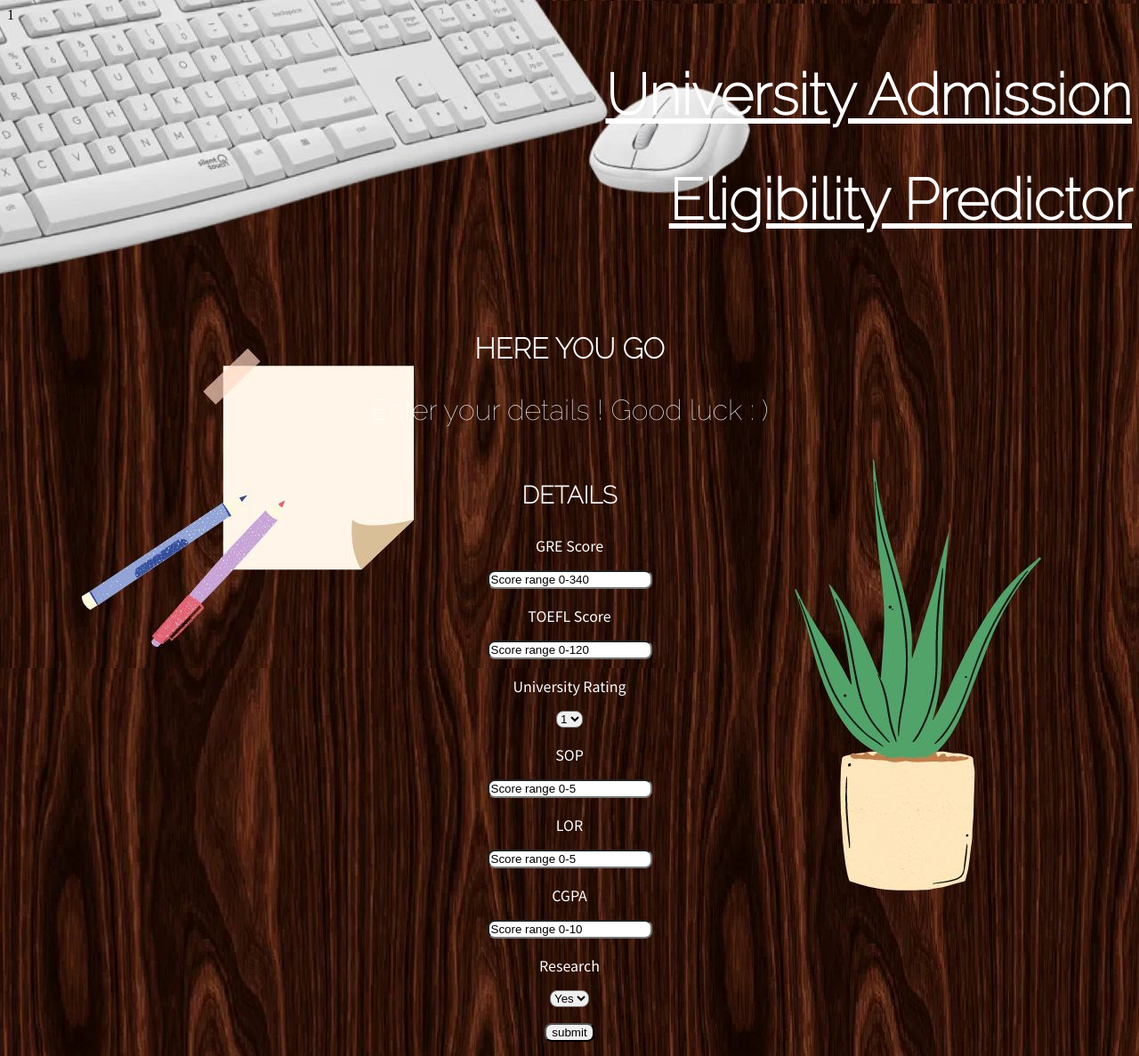
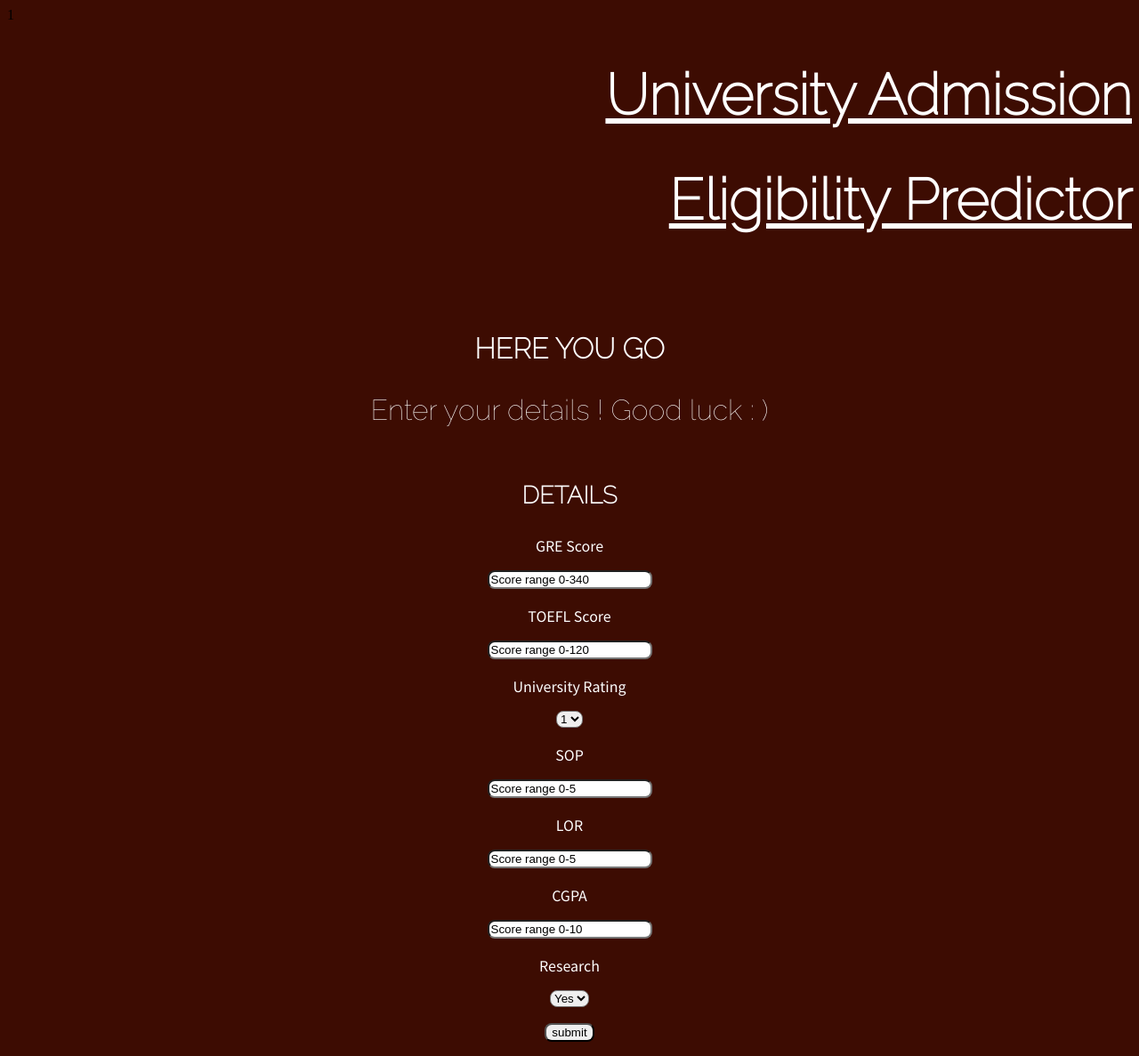
Before and after one commit to Anahom/IBM-Project-6810-1658838168, a Flask app: page / in a window 1280 px wide. Shown: the whole page at 89% size. Run offline with Flask 2, Linux system fonts and the light colour scheme; parts of the project's set-up code (start-up, migrations or seed data) failed here and were passed over.

Commit message:
Update index.html

```diff
--- a/FINAL DELIVERABLES/PROJECT/UNIVERSITY_ADMIT_PREDICTOR/TEMPLATES/index.html
+++ b/FINAL DELIVERABLES/PROJECT/UNIVERSITY_ADMIT_PREDICTOR/TEMPLATES/index.html
@@ -7,9 +7,6 @@
 <link href="https://fonts.googleapis.com/css2?family=Raleway:wght@100&display=swap" rel="stylesheet">
 <link href="https://fonts.googleapis.com/css2?family=Noto+Sans+HK:wght@500&display=swap" rel="stylesheet">
 <style type="text/css">
-	body{
-		background-image: url("background.jpg")
-	}
 
 	h1,h2{
 		font-family: 'Raleway', sans-serif;
@@ -36,7 +33,7 @@
 	}
 
 </style>
-<body >
+<body style="background-color:#3d0c02;">
 
 	<h1 style="font-size: 4rem; text-decoration-line: underline; text-decoration-thickness: auto;">University Admission </h1>
 	<h1 style="font-size: 4rem; text-decoration-line: underline; text-decoration-thickness: auto;">Eligibility Predictor</h1>
```
